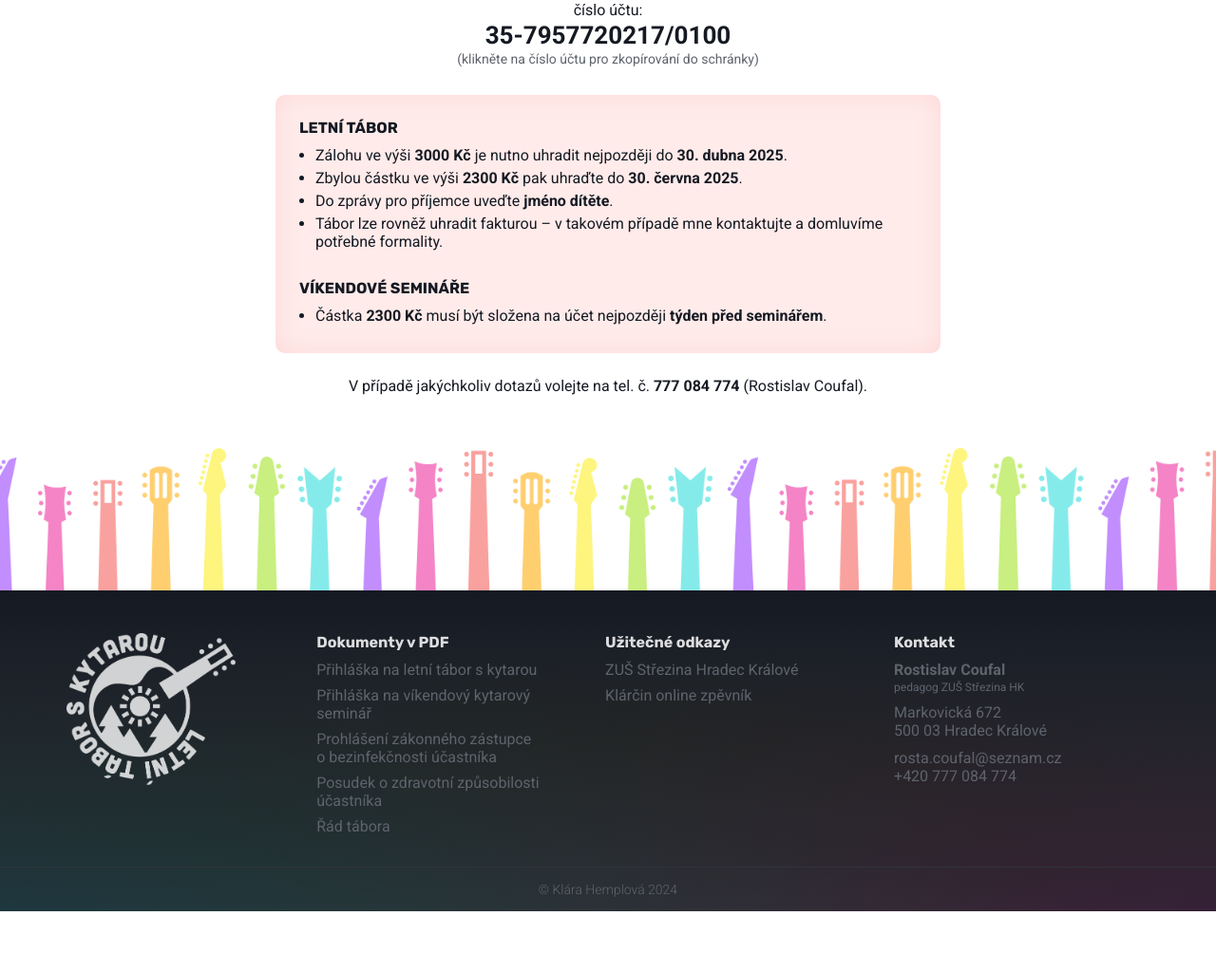
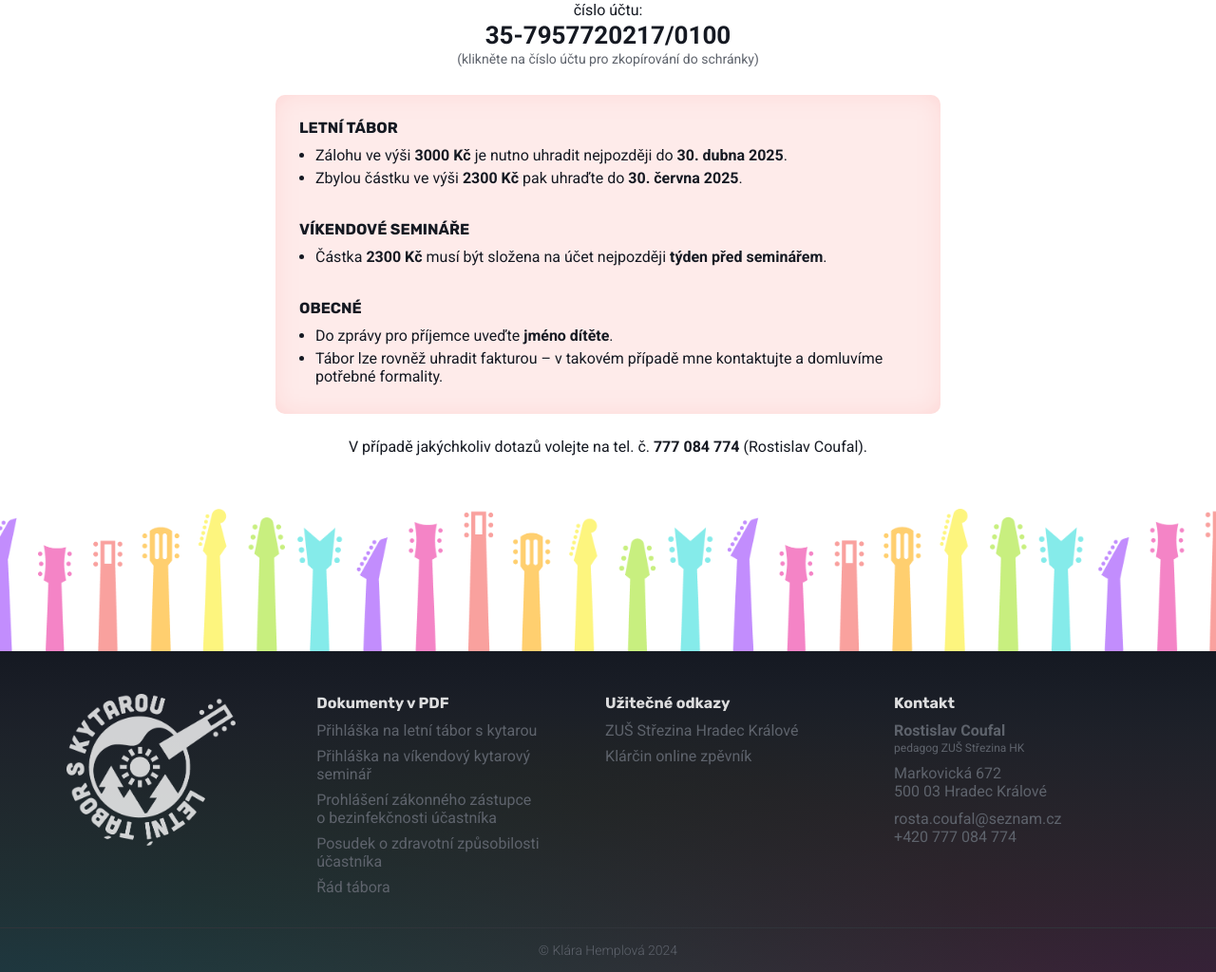
Before and after one commit to KlaraHemplova/summer-camp-with-guitar, a PHP site: page /pages/zpusobPlatby.php in a window 1280 px wide. Shown: the part 486-1510 px from the top of the page at 95% size. Before the commit the page ends 1446 px from the top, so only its background shows below. Run offline with PHP 8.4, Linux system fonts and the light colour scheme.

Commit message:
UPDATED PAYMENT-METHOD
- "display" style switched to "flex"
- separate general payment rules

```diff
--- a/css/style.css
+++ b/css/style.css
@@ -642,6 +642,9 @@ section:last-child {
 }
 
 .payment-section {
+    display: flex;
+    flex-direction: column;
+    row-gap: 30px;
     width: 700px;
     margin-bottom: 25px;
 }
@@ -650,16 +653,12 @@ section:last-child {
     margin-bottom: 10px;
 }
 
-.payment-summer {
-    margin-bottom: 30px;
-}
-
 .payment ul {
     padding-left: 17px;
     list-style: disc;
 }
 
-.payment ul li {
+.payment ul > li {
     margin-bottom: 5px;
 }
 
--- a/pages/zpusobPlatby.php
+++ b/pages/zpusobPlatby.php
@@ -36,8 +36,6 @@
                         <ul>
                             <li>Zálohu ve výši <span class="bold">3000&nbsp;Kč</span> je nutno uhradit nejpozději do <span class="bold">30. dubna 2025</span>.</li>
                             <li>Zbylou částku ve výši <span class="bold">2300&nbsp;Kč</span> pak uhraďte do <span class="bold">30. června 2025</span>.</li>
-                            <li>Do zprávy pro příjemce uveďte <span class="bold">jméno dítěte</span>.</li>
-                            <li>Tábor lze rovněž uhradit fakturou – v&nbsp;takovém případě mne kontaktujte a&nbsp;domluvíme potřebné formality.</li>
                         </ul>
                     </div>
 
@@ -45,6 +43,14 @@
                         <h4>VÍKENDOVÉ SEMINÁŘE</h4>
                         <ul>
                             <li>Částka <span class="bold">2300&nbsp;Kč</span> musí být složena na účet nejpozději <span class="bold">týden před seminářem</span>.</li>
+                        </ul>
+                    </div>
+
+                    <div class="payment-general">
+                        <h4>OBECNÉ</h4>
+                        <ul>
+                            <li>Do zprávy pro příjemce uveďte <span class="bold">jméno dítěte</span>.</li>
+                            <li>Tábor lze rovněž uhradit fakturou – v&nbsp;takovém případě mne kontaktujte a&nbsp;domluvíme potřebné formality.</li>
                         </ul>
                     </div>
                 </div>
```
